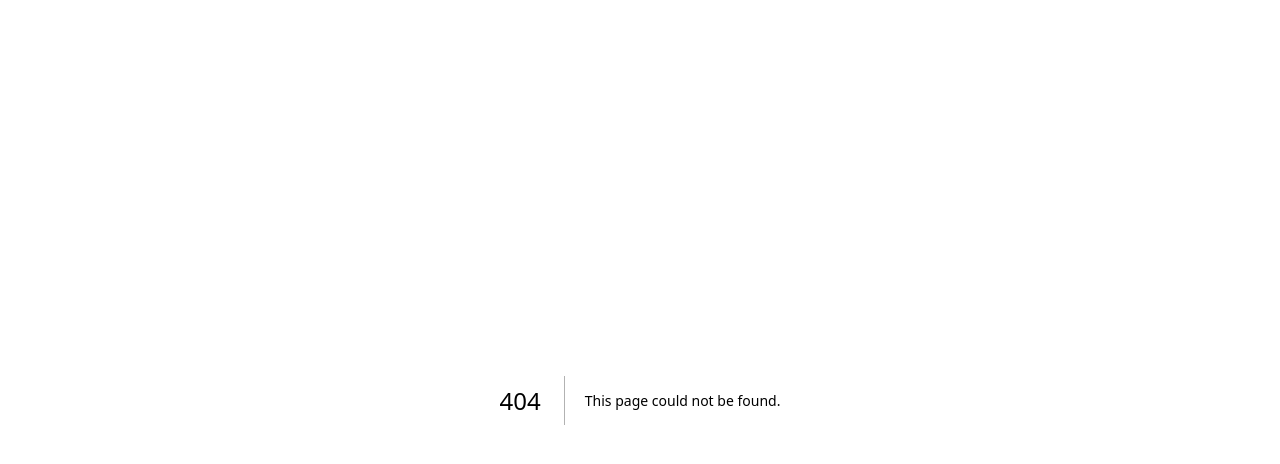
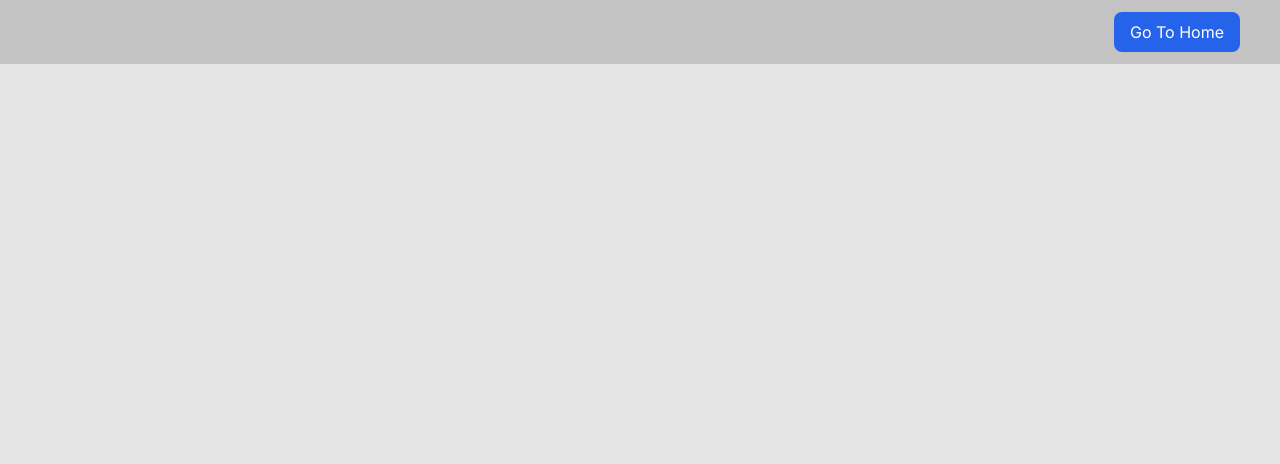
Before and after one commit to Sandeep-Luhaniwal/next-common-components, a Next.js app: page /toggle in a window 1280 px wide. Before the commit this address had no page. Shown: the top 464 px of the page. Built offline with nearby package versions, Linux system fonts and the light colour scheme.

Commit message:
butron addd

```diff
--- /dev/null
+++ b/app/toggle/page.js
@@ -0,0 +1,14 @@
+import CommonButton from '@/src/components/common/CommonButton'
+import ToggelPopUp from '@/src/components/toggel/ToggelPopUp'
+import React from 'react'
+
+const page = () => {
+    return (
+        <div>
+            <CommonButton />
+            <ToggelPopUp />
+        </div>
+    )
+}
+
+export default page
--- a/src/components/common/Helper.jsx
+++ b/src/components/common/Helper.jsx
@@ -35,4 +35,12 @@ export const allButtons = [
         button: "Scroll Nav",
         url: "/scrollnavbar",
     },
+    {
+        button: "Toggle Theme",
+        url: "/toggle-theme",
+    },
+    {
+        button: "Toggle Open",
+        url: "/toggle",
+    },
 ];
--- /dev/null
+++ b/src/components/toggel/ToggelPopUp.jsx
@@ -0,0 +1,13 @@
+import React from 'react'
+
+const ToggelPopUp = () => {
+    return (
+        <>
+            <div className="max-w-[1200px] flex justify-between mx-auto px-4 xl:px-0 py-3 text-white">
+                <button></button>
+            </div>
+        </>
+    )
+}
+
+export default ToggelPopUp
--- /dev/null
+++ b/src/components/toggelslider/ToggelTheme.jsx
@@ -0,0 +1,46 @@
+"use client"
+import { useState, useEffect } from 'react';
+
+const ToggelTheme = () => {
+    // State to manage the current mode
+    const [isDarkMode, setIsDarkMode] = useState(false);
+
+    // Function to toggle between dark and light mode
+    const toggleMode = () => {
+        setIsDarkMode(!isDarkMode);
+        // Save the mode preference to localStorage
+        localStorage.setItem('isDarkMode', !isDarkMode);
+    };
+
+    // Load mode preference from localStorage on initial render
+    useEffect(() => {
+        const savedMode = localStorage.getItem('isDarkMode');
+        if (savedMode) {
+            setIsDarkMode(JSON.parse(savedMode));
+        }
+    }, []);
+
+    // Apply dark mode styles to the body
+    useEffect(() => {
+        if (isDarkMode) {
+            document.body.classList.add('bg-red-600');
+        } else {
+            document.body.classList.remove('bg-red-600');
+        }
+    }, [isDarkMode]);
+
+    return (
+        <div className="max-w-[1200px] flex justify-between mx-auto px-4 xl:px-0 py-3 text-white">
+            <div
+                className="p-0.5 w-[52px] h-7 block relative bg-gray-800 cursor-pointer transition-all duration-500 dark:bg-gray-800 rounded-full text-gray-900 dark:text-gray-800"
+                onClick={toggleMode}
+            >
+                <span className={`bg-white flex justify-center items-center w-6 h-6 rounded-full absolute duration-500 transition-all top-0.5 start-1/2 -translate-x-1/2 ${isDarkMode ? "-translate-x-0" : "-translate-x-full"}`}>
+                    {isDarkMode ? "a":"b"}
+                </span>
+            </div>
+        </div >
+    );
+};
+
+export default ToggelTheme;
```
Also changed, not shown: app/toggle-theme/page.js (added, +14 -0 lines).
